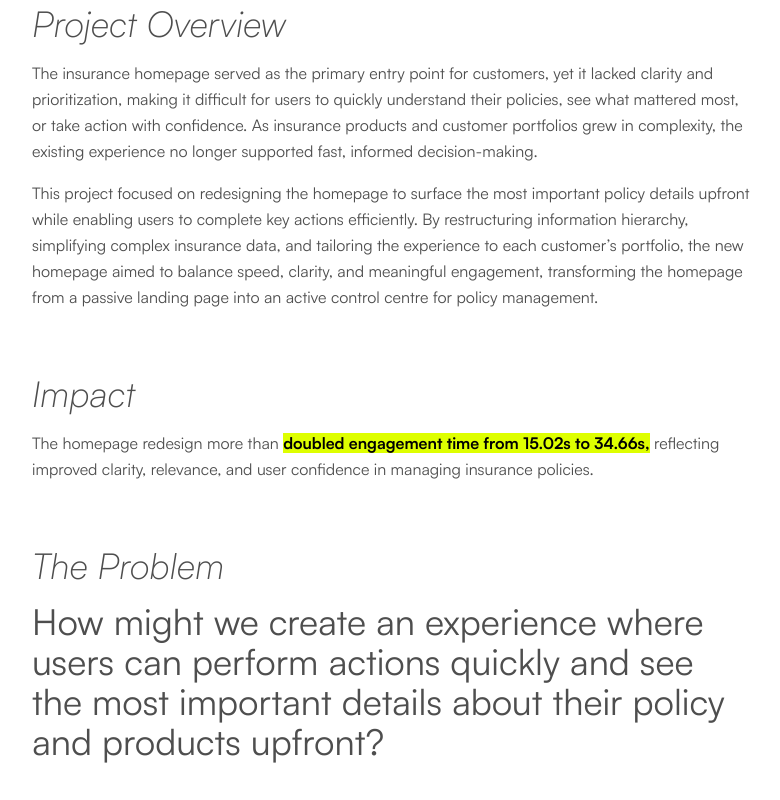
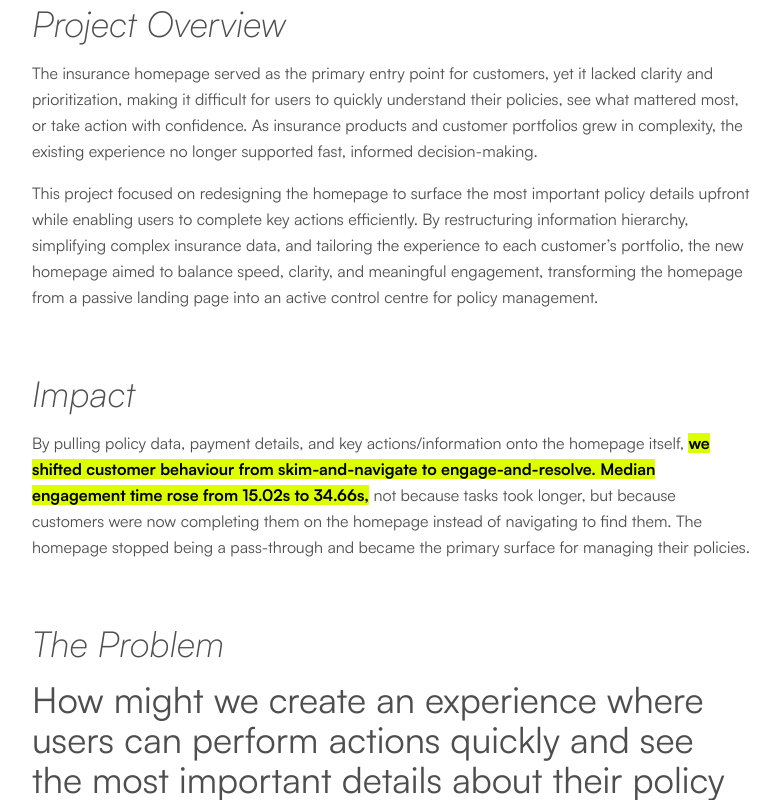
Before and after one commit to pratikjoglekar/pratikjoglekar.github.io, a Next.js app: page /work/dashboard in a window 1280 px wide. Shown: the part 1258-2058 px from the top of the page, without its empty margins (248-1028 px from the left). Built offline with nearby package versions, Linux system fonts and the light colour scheme.

Commit message:
Update page.tsx

```diff
--- a/app/work/dashboard/page.tsx
+++ b/app/work/dashboard/page.tsx
@@ -33,7 +33,7 @@ export default function Dashboard() {
 
               {/* Content */}
               <p className="text-base sm:text-base leading-relaxed text-foreground">
-                <strong>TL;DR:</strong>{" "}<br/>In 6 months, we redesigned MassMutual’s homepage into a decision-making control surface that helped customers understand their policies and act faster. By restructuring the information hierarchy and translating insurance complexity into clear, contextual summaries, engagement time more than doubled (15.02s → 34.66s). This increase reflected deeper, more intentional interaction with previously hidden information, and correlated with improved downstream actions like policy exploration and task completion.
+                <strong>TL;DR:</strong>{" "}<br/>In 6 months, we redesigned MassMutual's homepage from a navigational pass-through into a primary control surface, surfacing policy data, payments, and key actions upfront so customers could resolve more without leaving the page. By restructuring information hierarchy and translating insurance complexity into clear, contextual summaries, customers shifted from skimming and navigating away (15.02s) to engaging and resolving in place (34.66s).
               </p>
           </div>
         </div>
@@ -88,8 +88,7 @@ export default function Dashboard() {
 
       {/* Impact */}
       <TextSection title="Impact">
-        <p>
-          The homepage redesign more than <mark className="font-bold">doubled engagement time from 15.02s to 34.66s,</mark> reflecting improved clarity, relevance, and user confidence in managing insurance policies.
+        <p>By pulling policy data, payment details, and key actions/information onto the homepage itself, <mark className="font-bold">we shifted customer behaviour from skim-and-navigate to engage-and-resolve. Median engagement time rose from 15.02s to 34.66s,</mark> not because tasks took longer, but because customers were now completing them on the homepage instead of navigating to find them. The homepage stopped being a pass-through and became the primary surface for managing their policies.
         </p>
       </TextSection>
 
```
